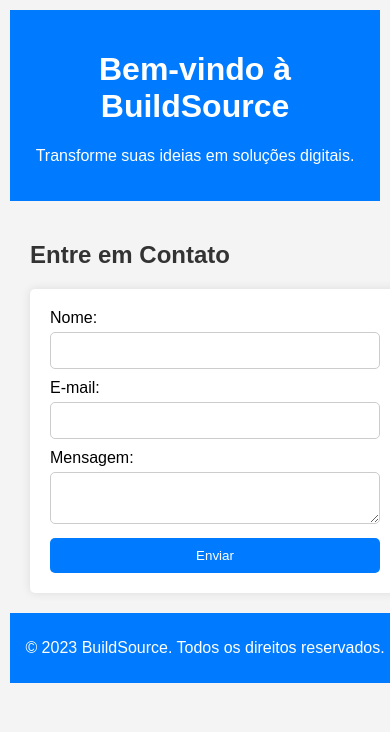
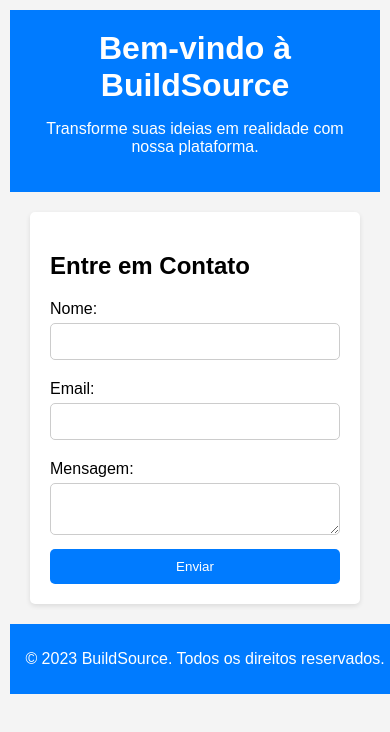
Before and after one commit to build-source/buildsource-landing-whatsapp5, a website: page index.html in a window 390 px wide. Drawn offline with Linux system fonts and the light colour scheme.

Commit message:
[BuildSource] Criar landing page de uma página para a BuildSource, responsiva com form

```diff
--- a/index.html
+++ b/index.html
@@ -3,22 +3,22 @@
 <head>
     <meta charset="UTF-8">
     <meta name="viewport" content="width=device-width, initial-scale=1.0">
-    <title>Landing Page - BuildSource</title>
+    <title>BuildSource - Landing Page</title>
     <link rel="stylesheet" href="style.css">
 </head>
 <body>
     <header>
         <h1>Bem-vindo à BuildSource</h1>
-        <p>Transforme suas ideias em soluções digitais.</p>
+        <p>Transforme suas ideias em realidade com nossa plataforma.</p>
     </header>
     <main>
         <section id="contact">
             <h2>Entre em Contato</h2>
-            <form id="contactForm">
+            <form id="contact-form">
                 <label for="name">Nome:</label>
                 <input type="text" id="name" name="name" required>
 
-                <label for="email">E-mail:</label>
+                <label for="email">Email:</label>
                 <input type="email" id="email" name="email" required>
 
                 <label for="message">Mensagem:</label>
--- a/package.json
+++ b/package.json
@@ -1,7 +1,7 @@
 {
   "name": "buildsource-landing-whatsapp5",
   "version": "1.0.0",
-  "description": "Landing page responsiva para a BuildSource com formulário de contato integrado ao WhatsApp.",
+  "description": "Landing page para a BuildSource com formulário de contato via WhatsApp.",
   "main": "index.html",
   "type": "module",
   "scripts": {
--- a/script.js
+++ b/script.js
@@ -1,4 +1,4 @@
-document.getElementById('contactForm').addEventListener('submit', function(event) {
+document.getElementById('contact-form').addEventListener('submit', function(event) {
     event.preventDefault();
 
     const name = document.getElementById('name').value;
@@ -6,7 +6,7 @@ document.getElementById('contactForm').addEventListener('submit', function(event
     const message = document.getElementById('message').value;
 
     const whatsappNumber = '5548988773779';
-    const whatsappMessage = `Olá, meu nome é ${name}. Meu e-mail é ${email}. Mensagem: ${message}`;
+    const whatsappMessage = `Olá, meu nome é ${name}. Meu email é ${email}. Mensagem: ${message}`;
     const whatsappUrl = `https://wa.me/${whatsappNumber}?text=${encodeURIComponent(whatsappMessage)}`;
 
     window.open(whatsappUrl, '_blank');
--- a/style.css
+++ b/style.css
@@ -7,29 +7,29 @@ body {
 
 header {
     background: #007bff;
-    color: white;
+    color: #fff;
     padding: 20px;
     text-align: center;
+}
+
+h1 {
+    margin: 0;
 }
 
 main {
     padding: 20px;
 }
 
-h2 {
-    color: #333;
-}
-
-form {
-    background: white;
+#contact {
+    background: #fff;
     padding: 20px;
     border-radius: 5px;
-    box-shadow: 0 0 10px rgba(0, 0, 0, 0.1);
+    box-shadow: 0 2px 5px rgba(0, 0, 0, 0.1);
 }
 
 label {
     display: block;
-    margin-bottom: 5px;
+    margin: 10px 0 5px;
 }
 
 input, textarea {
@@ -42,7 +42,7 @@ input, textarea {
 
 button {
     background: #007bff;
-    color: white;
+    color: #fff;
     border: none;
     padding: 10px 15px;
     border-radius: 5px;
@@ -57,7 +57,7 @@ footer {
     text-align: center;
     padding: 10px;
     background: #007bff;
-    color: white;
+    color: #fff;
     position: relative;
     bottom: 0;
     width: 100%;
```
